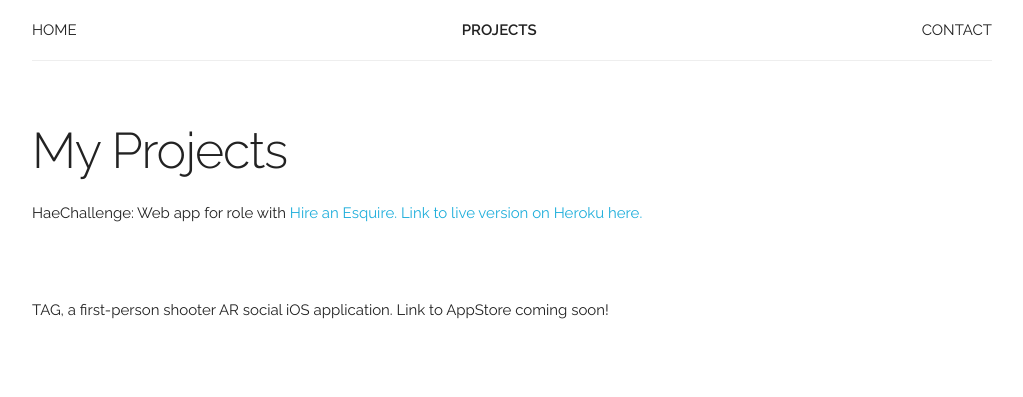
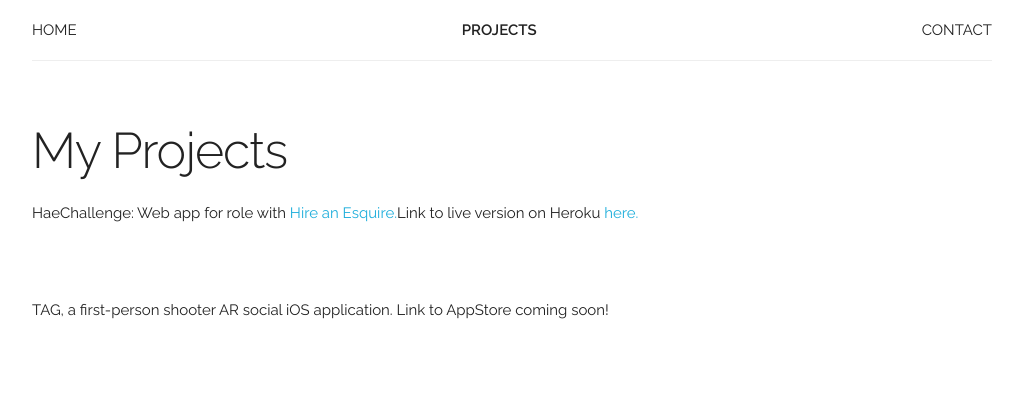
Before and after one commit to edPratt/edpratt.github.io, a Jekyll site: the page built from projects/index.html, in a window 1280 px wide. Shown: the top 397 px of the page, without its empty margins (128-1151 px from the left). Built offline with Jekyll 4.4.1, drawn with Linux system fonts in a browser that asks for light colours; some of the changed lines change nothing that is shown.

Commit message:
add proj

```diff
--- a/projects/index.html
+++ b/projects/index.html
@@ -7,7 +7,7 @@
 	<div class="content-section">
 		<h1>My Projects</h1>
 
-    <p>HaeChallenge: Web app for role with <a href="https://hireanesquire.com">Hire an Esquire. Link to live version on Heroku <a href="https://morning-savannah-51317.herokuapp.com/">here.</a></p>
+    <p>HaeChallenge: Web app for role with <a href="https://hireanesquire.com">Hire an Esquire.</a>Link to live version on Heroku <a href="https://morning-savannah-51317.herokuapp.com/">here.</a></p>
     <br>
     </br>
 
```
